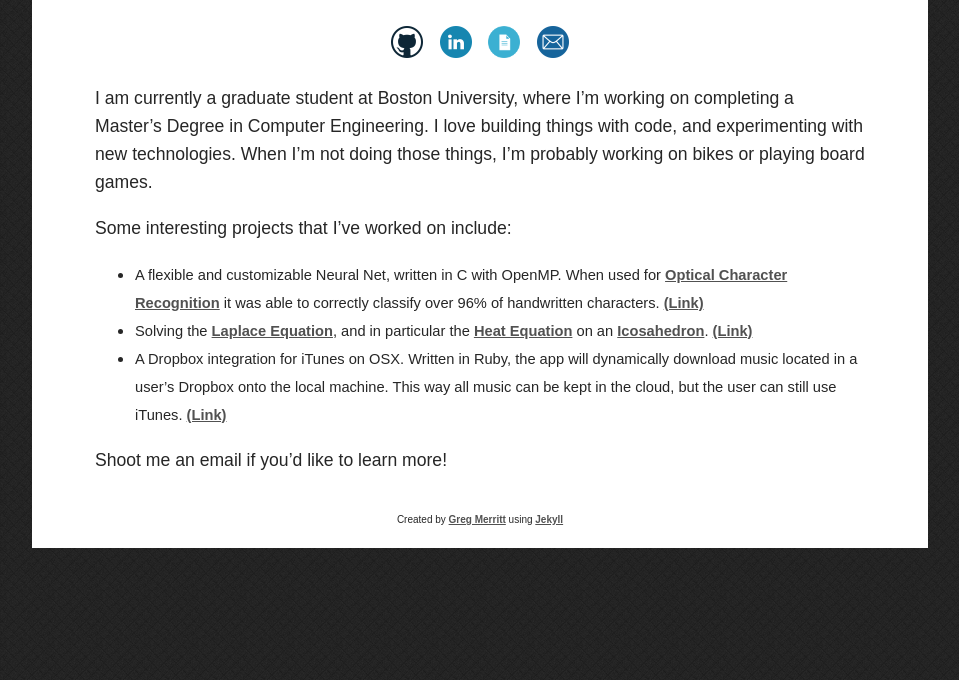
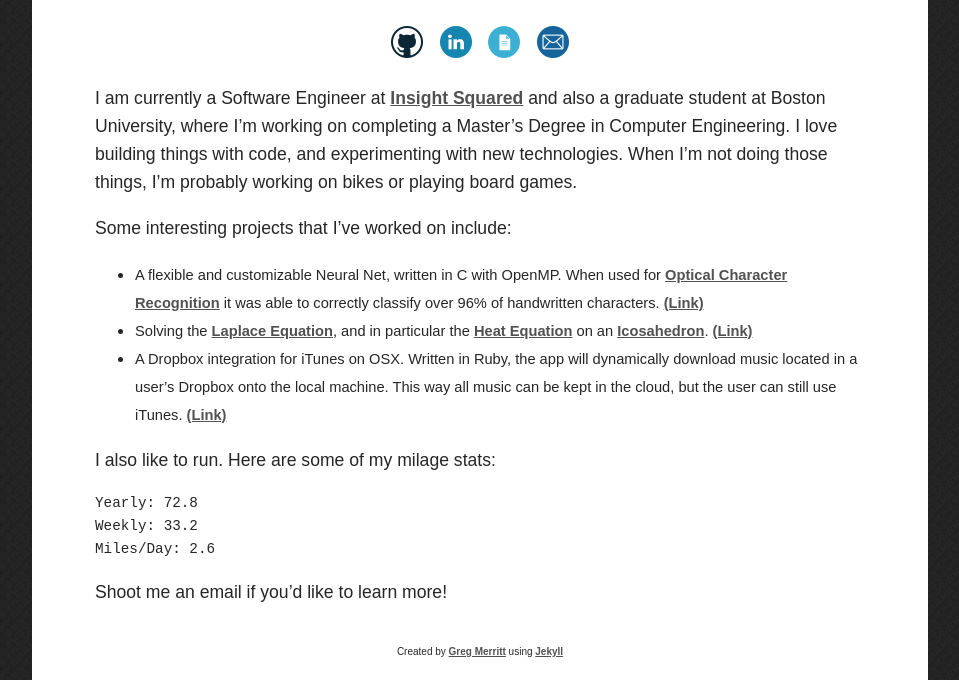
Before and after one commit to gremerritt/personal-site, a Jekyll site: the page built from _pages/01_about.md, in a window 1280 px wide and 1025 px high, cut to the strip 345-1025 px from the top of the window. Shown: the whole strip, without its empty margins (160-1119 px from the left). Built offline with Jekyll 4.4.1, drawn with Linux system fonts in a browser that asks for light colours; some web fonts are replaced.

Commit message:
Add running stats

```diff
--- a/Gemfile
+++ b/Gemfile
@@ -26,3 +26,4 @@ gem 'kramdown'
 gem 'rack-jekyll'
 gem 'rake'
 gem 'puma'
+gem 'rnnr'
--- a/_pages/01_about.md
+++ b/_pages/01_about.md
@@ -4,7 +4,7 @@ title: About
 permalink: /about/
 ---
 
-I am currently a graduate student at Boston University, where I'm working on completing a Master's Degree in Computer Engineering. I love building things with code, and experimenting with new technologies. When I'm not doing those things, I'm probably working on bikes or playing board games.
+I am currently a Software Engineer at [Insight Squared](https://www.insightsquared.com/)  and also a graduate student at Boston University, where I'm working on completing a Master's Degree in Computer Engineering. I love building things with code, and experimenting with new technologies. When I'm not doing those things, I'm probably working on bikes or playing board games.
 
 Some interesting projects that I've worked on include:
 
@@ -12,4 +12,19 @@ Some interesting projects that I've worked on include:
   - <span style="font-size: smaller;">Solving the [Laplace Equation](https://en.wikipedia.org/wiki/Laplace%27s_equation), and in particular the [Heat Equation](https://en.wikipedia.org/wiki/Heat_equation) on an [Icosahedron](https://en.wikipedia.org/wiki/Icosahedron). [(Link)]({{site.github}}/icosahedral-lattice)</span>
   - <span style="font-size: smaller;">A Dropbox integration for iTunes on OSX. Written in Ruby, the app will dynamically download music located in a user's Dropbox onto the local machine. This way all music can be kept in the cloud, but the user can still use iTunes. [(Link)]({{site.github}}/henchman)</span>
 
+I also like to run. Here are some of my milage stats:
+<pre id="contents"></pre>
+
 Shoot me an email if you'd like to learn more!
+
+<script type="text/javascript">
+function populatePre(url) {
+    var xhr = new XMLHttpRequest();
+    xhr.onload = function () {
+        document.getElementById('contents').textContent = this.responseText;
+    };
+    xhr.open('GET', url);
+    xhr.send();
+}
+populatePre('/bin/stats.txt');
+</script>
--- /dev/null
+++ b/bin/running_stats.rb
@@ -0,0 +1,3 @@
+#!/usr/bin/env ruby
+require "rnnr"
+Rnnr.run
--- /dev/null
+++ b/bin/stats.txt
@@ -0,0 +1,3 @@
+Yearly: 72.8
+Weekly: 33.2
+Miles/Day: 2.6
```
Also changed, not shown: .rnnr_config.yml (added), Gemfile.lock.
